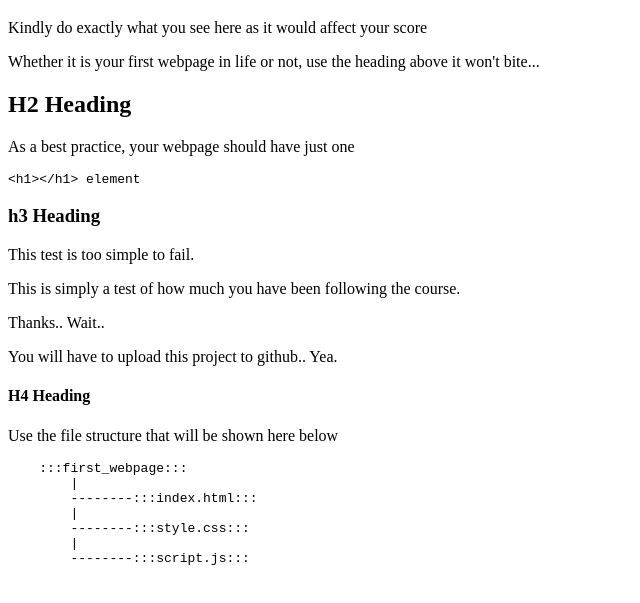
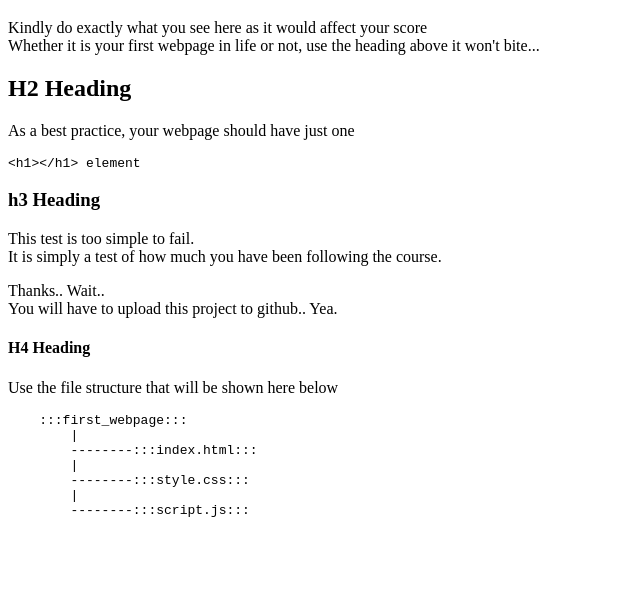
Before and after one commit to matehc/start.ng_FE, a plain HTML site: page first_webpage/index.html in a window 1280 px wide. Shown: the part 61-664 px from the top of the page, without its empty margins (0-640 px from the left). Drawn offline with Linux system fonts and the light colour scheme.

Commit message:
added break tags for proper formatting

```diff
--- a/first_webpage/index.html
+++ b/first_webpage/index.html
@@ -7,18 +7,19 @@
 </head>
 <body>
     <h1>First Web Page</h1>
-    <p>Kindly do exactly what you see here as it would affect your score</p>
-    <p>Whether it is your first webpage in life or not, use the heading above it won't bite...</p>
+    <p>Kindly do exactly what you see here as it would affect your score<br>
+    Whether it is your first webpage in life or not, use the heading above it won't bite...</p>
 
     <h2>H2 Heading</h2>
-    <p>As a best practice, your webpage should have just one <pre>&lt;h1&gt;&lt;/h1&gt; element</pre></p>
+    <p>As a best practice, your webpage should have just one<br>
+    <pre>&lt;h1&gt;&lt;/h1&gt; element</pre></p>
 
     <h3>h3 Heading</h3>
-    <p>This test is too simple to fail.</p>
-    <p>This is simply a test of how much you have been following the course.</p>
+    <p>This test is too simple to fail.<br>
+    It is simply a test of how much you have been following the course.</p>
 
-    <p>Thanks.. Wait..</p>
-    <p>You will have to upload this project to github.. Yea.</p>
+    <p>Thanks.. Wait..<br>
+    You will have to upload this project to github.. Yea.</p>
 
     <h4>H4 Heading</h4>
     <p>Use the file structure that will be shown here below</p>
```
